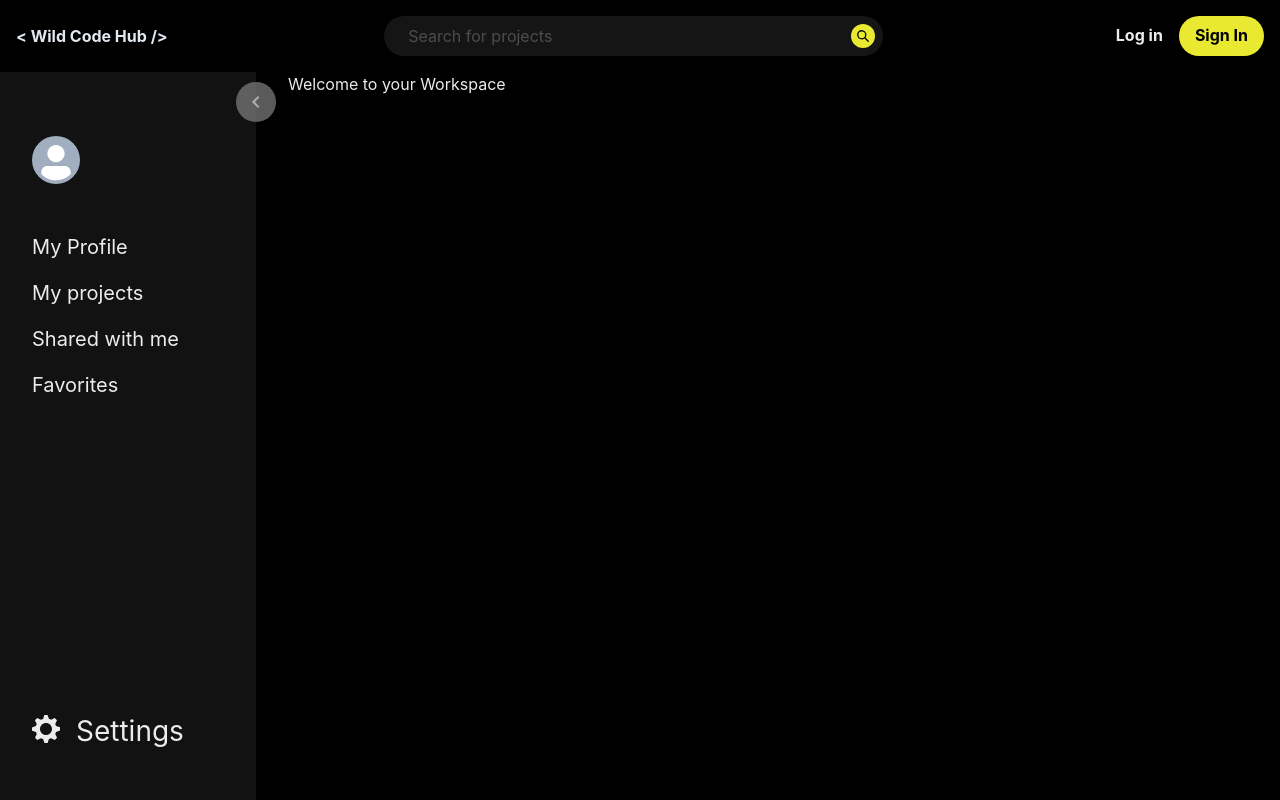
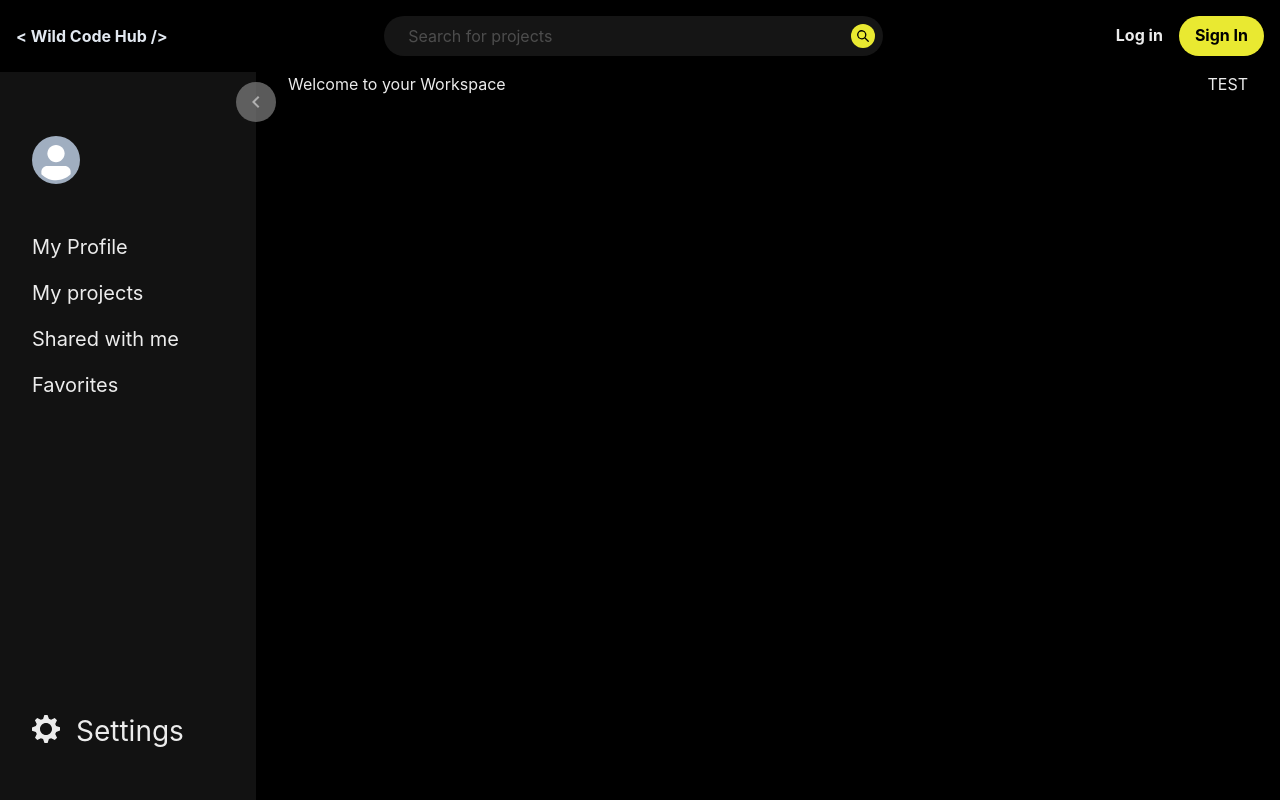
Before and after one commit to WildCodeSchool/2309-wns-jaune-wild-code-hub, a Next.js app in the folder frontend/: page /me in a window 1280 px wide. Built offline with nearby package versions, Linux system fonts and the light colour scheme.

Commit message:
test width layout

```diff
--- a/frontend/src/pages/me/index.tsx
+++ b/frontend/src/pages/me/index.tsx
@@ -1,12 +1,15 @@
-import Sidebar from "@/components/Sidebar";
 import SidebarLayout from "@/components/SidebarLayout";
 import { Flex } from "@chakra-ui/react";
+
 import React from "react";
 
 const Workspace = () => {
   return (
     <SidebarLayout>
-      <h1>Welcome to your Workspace</h1>
+      <Flex justify={"space-between"} width={"100%"} pr={"2rem"}>
+        <h1>Welcome to your Workspace</h1>
+        <h1>TEST</h1>
+      </Flex>
     </SidebarLayout>
   );
 };
```
